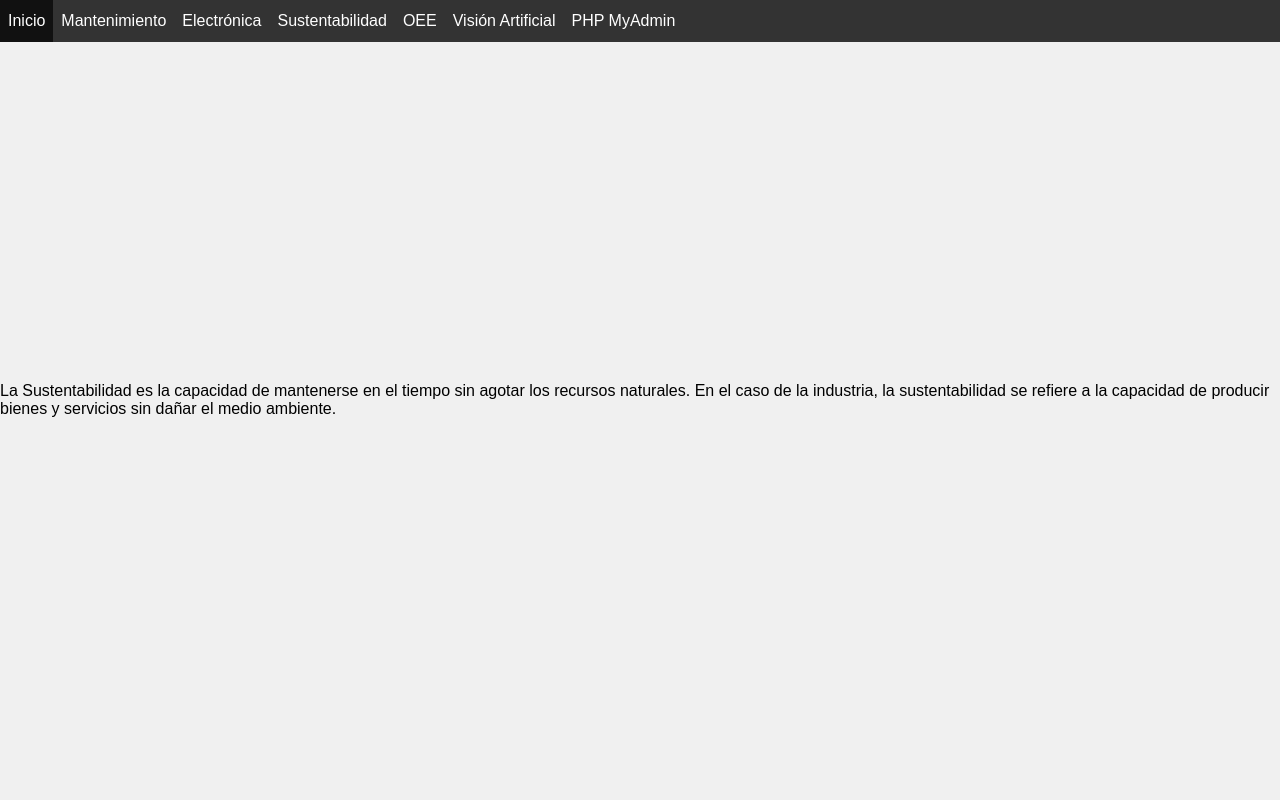
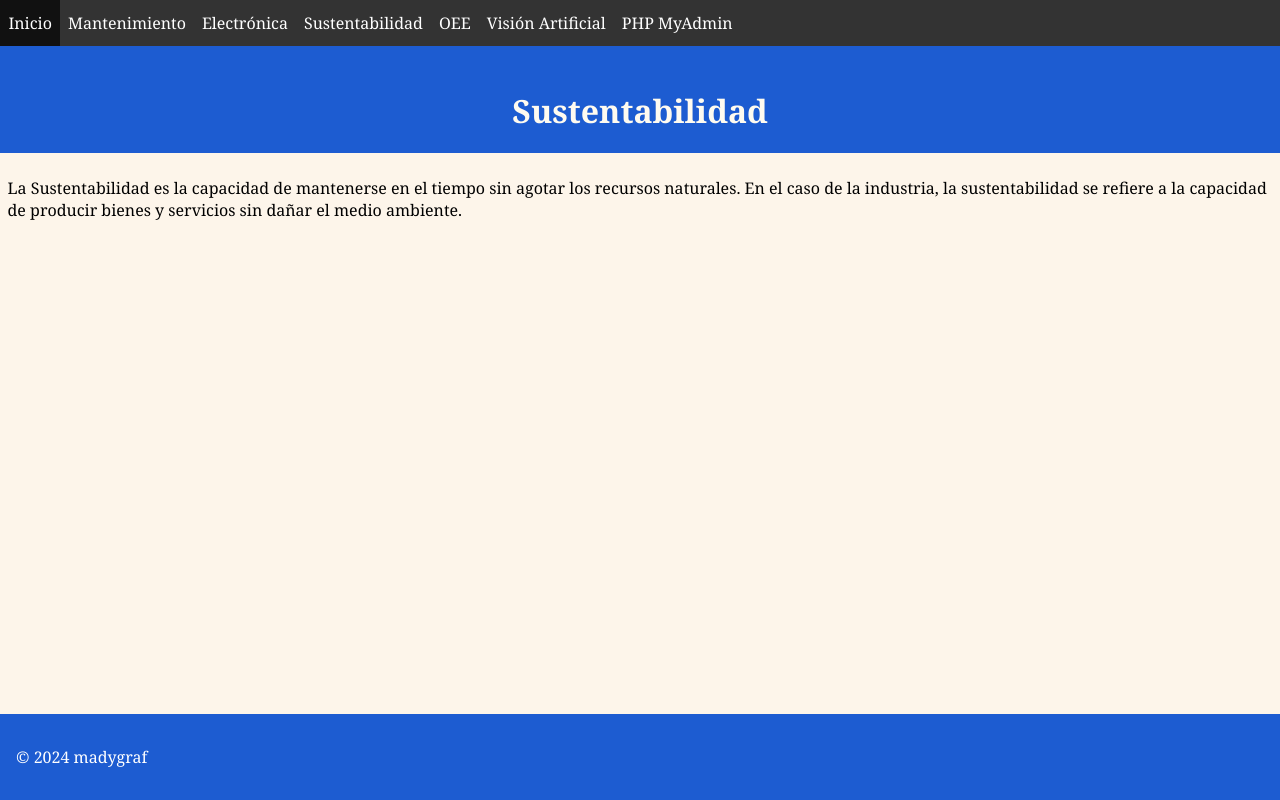
Before and after one commit to AgustinMadygraf/ESPWROOM32, a PHP site: page /app/views/sustentabilidad.php in a window 1280 px wide. Run offline with PHP 8.4, Linux system fonts and the light colour scheme.

Commit message:
Refactor file paths and organize code for better structure

```diff
--- a/app/views/sustentabilidad.php
+++ b/app/views/sustentabilidad.php
@@ -9,13 +9,19 @@ require 'header.php';
     <meta charset="UTF-8">
     <meta name="viewport" content="width=device-width, initial-scale=1.0">
     <title>Sustentabilidad</title>
-    <link rel="stylesheet" href="../../public/css/styles.css">
+    <link rel="stylesheet" href="../../public/css/sustentabilidad.css">
 </head>
 <body>
-
-La Sustentabilidad es la capacidad de mantenerse en el tiempo sin agotar los recursos naturales.
-En el caso de la industria, la sustentabilidad se refiere a la capacidad de producir bienes y servicios sin dañar el medio ambiente.
-
-
-
+    <header>
+        <h1>Sustentabilidad</h1>
+    </header>
+    <main>
+        <p>
+            La Sustentabilidad es la capacidad de mantenerse en el tiempo sin agotar los recursos naturales.
+            En el caso de la industria, la sustentabilidad se refiere a la capacidad de producir bienes y servicios sin dañar el medio ambiente.
+        </p>
+    </main>
+    <footer>
+        <p>© 2024 madygraf</p>
+    </footer>
 </body>
--- a/public/css/header.css
+++ b/public/css/header.css
@@ -38,7 +38,7 @@ div.content {
 
 .topnav li a {
   display: block;
-  color: white;
+  color: rgb(255, 255, 255);
   text-align: center;
   padding: 12px 8px;
   text-decoration: none;
--- a/public/css/oee.css
+++ b/public/css/oee.css
@@ -7,15 +7,18 @@ body {
 header {
     background-color: #4CAF50;
     color: white;
-    padding: 1em;
+    padding: 0.1mm;
     text-align: center;
 }
+
 main {
     padding: 2em;
 }
+
 section {
     margin-bottom: 2em;
 }
+
 footer {
     background-color: #333;
     color: white;
--- /dev/null
+++ b/public/css/sustentabilidad.css
@@ -0,0 +1,23 @@
+body{
+    font-family: Georgia, 'Times New Roman', Times, serif;
+    background-color: rgb(253, 245, 234);
+    padding: 0;
+    margin: 0;
+}
+header{
+    background-color: rgb(29, 92, 209);
+    padding: 0.1mm;
+    text-align: center;
+    color:rgb(255, 251, 240);
+}
+main{
+    padding: 2mm;
+}
+footer{
+    background-color: rgb(29, 92, 209);
+    color: white;
+    padding:1em;
+    position: fixed;
+    width: 100%;
+    bottom: 0;
+}
```
Also changed, not shown: app/views/electronica.php (+9 -3 lines), app/views/mantenimiento.php (+14 -9 lines), public/css/electronica.css (added, +17 -0 lines), public/css/mantenimiento.css (added, +17 -0 lines).
